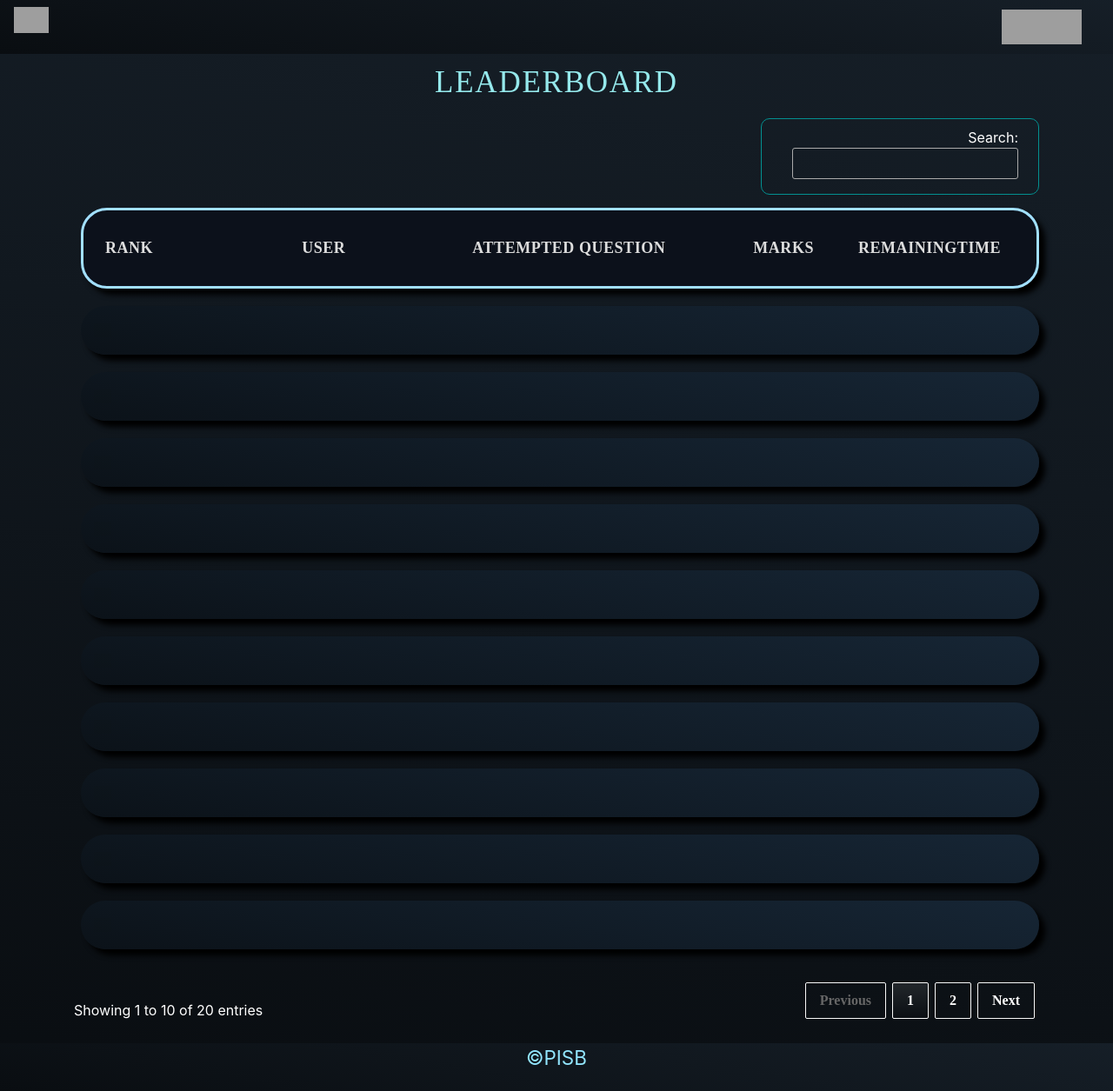
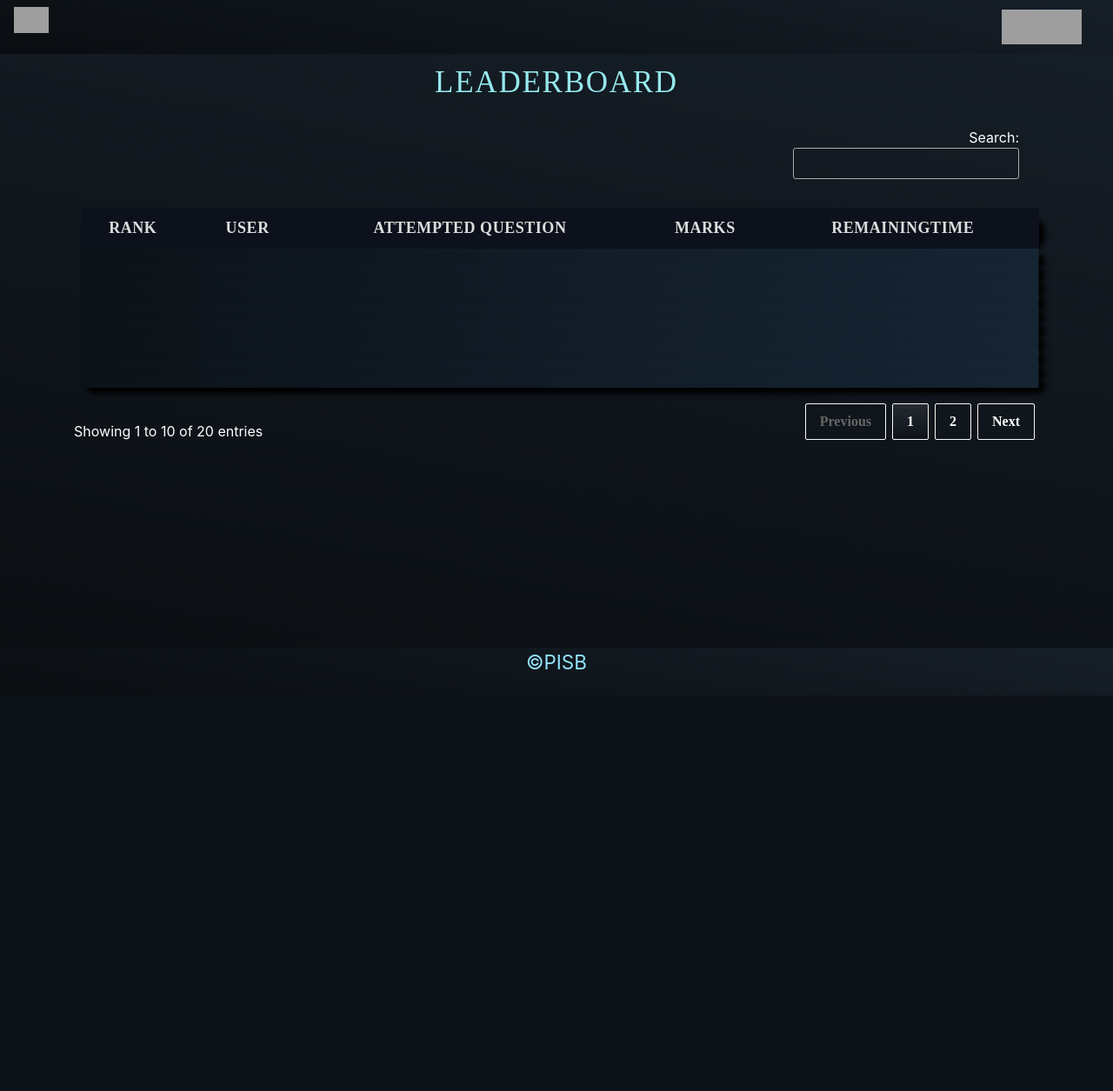
Before and after one commit to PISB-Backend-SIGs/RC-R1, a Django app: template myapp_RC/templates/myapp_RC/leaderboard.html in a window 1280 px wide. Shown: the whole page at 87% size. After the commit the page ends 790 px from the top, so only its background shows below. Run offline with Django 3.2, Linux system fonts and the light colour scheme; the template is opened without the code that fills it: values that come from a table or form of the project are taken from there, others are empty; data comes from the database, SQL or seed files in the repository; both versions use the stored data as it was after the commit; some libraries are stand-ins or nearby versions; some web fonts are replaced; grey boxes are pictures that could not be loaded.

Commit message:
10pm10May

```diff
--- a/myapp_RC/static/leaderboardstyle.css
+++ b/myapp_RC/static/leaderboardstyle.css
@@ -12,10 +12,11 @@
 
 }
 body {
-    height: 100%;
+    min-height: 100vh;
     /* background-color: rgb(7, 10, 102); */
     /* background-image: linear-gradient(240deg, #000428, #004e92); */
     background: linear-gradient(11deg, #000000 -76%, #2c3e50 280%);
+    padding-bottom: 10vh;
 
   }
 
@@ -176,7 +177,7 @@
     /* height: 1.6rem; */
     padding: 8px 23px;
     border-radius: 10px;
-    border: 1.5px solid rgb(3, 144, 144);
+    /* border: 1.5px solid rgb(3, 144, 144); */
     margin-bottom: 15px;
     cursor: pointer;
 }
@@ -202,8 +203,8 @@
     tr {
       border-radius: 30px;
       padding: 20px 15px;
-      display: flex;
-      justify-content: space-between;
+      /* display: flex;
+      justify-content: space-between; */
       margin-bottom: 20px;
   }
     .table-header {
@@ -424,10 +425,10 @@
       background-color:#0d0d1c;
       max-width: -webkit-fill-available;
       flex-direction: row;
-      position:absolute;
+
 
       bottom:0;
-      position: relative;
+      position: fixed;
       height: 55px;
     }
     .footertext{
--- a/myapp_RC/static/resultstyle.css
+++ b/myapp_RC/static/resultstyle.css
@@ -147,6 +147,7 @@
     background-image: linear-gradient(11deg, #000000 -76%, #26486a 280%);
     /* margin: auto 5%; */
     /* padding: auto 2%; */
+    height: 25vh;
 }
 
 
--- a/myapp_RC/templates/myapp_RC/leaderboard.html
+++ b/myapp_RC/templates/myapp_RC/leaderboard.html
@@ -38,11 +38,11 @@
         <table id = "members" class = "table table-bordered responsive-table order-column" style="border: none;">
           <thead>
               <tr class="table-header">
-                  <th style="margin-right: 120px;">Rank</th>
-                  <th style="margin-right: 95px;">User</th>
-                  <th style="margin-right: 50px;">Attempted Question</th>
-                  <th>Marks</th>
-                  <th>remainingTime</th>
+                  <th style="text-align: center;" >Rank</th>
+                  <th style="text-align: center;" >User</th>
+                  <th style="text-align: center;" >Attempted Question</th>
+                  <th style="text-align: center;">Marks</th>
+                  <th style="text-align: center;">remainingTime</th>
               </tr>
           </thead>
           <tbody>
--- a/myapp_RC/templates/myapp_RC/result.html
+++ b/myapp_RC/templates/myapp_RC/result.html
@@ -1,4 +1,4 @@
-l{% load static %}
+{% load static %}
 <!DOCTYPE html>
 <html lang="en">
 <head>
--- a/myapp_RC/views.py
+++ b/myapp_RC/views.py
@@ -177,7 +177,7 @@
     if profile.accuracy > 50 and profile.quesno > 3 and profile.lifeline3_status == False:
         profile.lifeline3_status = True
 
-    if profile.lifeline1_count == 3 and profile.simpleQuestionUsed == False and profile.lifeline1_using == False:
+    if profile.lifeline1_count == 3  and profile.lifeline1_using == False:
         profile.lifeline1_status = True
         currQueslist = EasyQuestion.objects.all()
         profile.lifeline1_question_id = (random.randrange(len(currQueslist)))
```
Also changed, not shown: db.sqlite3.
